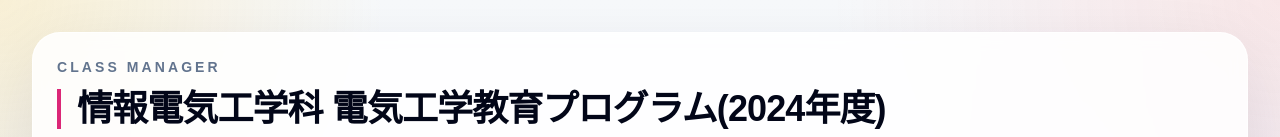
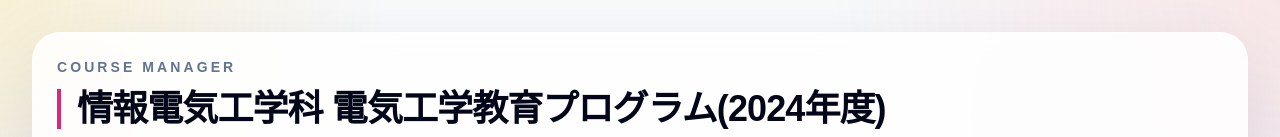
Before and after one commit to yonep3904/Course-Manager, a Next.js app: page /programs/electrical-engineering in a window 1280 px wide. Shown: the top 137 px of the page. Built offline with nearby package versions, Linux system fonts and the light colour scheme.

Commit message:
Fix: Class Manager -> Course Manager

```diff
--- a/app/components/course-planner.tsx
+++ b/app/components/course-planner.tsx
@@ -275,7 +275,7 @@ export function CoursePlanner({
         <div className="flex flex-col gap-4 lg:flex-row lg:items-end lg:justify-between">
           <div className="space-y-3">
             <p className="text-sm font-semibold tracking-[0.22em] text-slate-500 uppercase">
-              Class Manager
+              Course Manager
             </p>
             <div className="space-y-2">
               <h1
```
